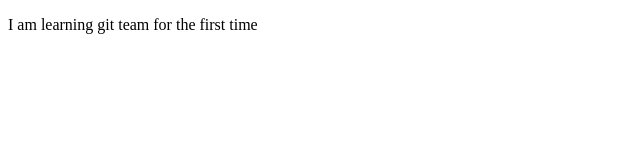
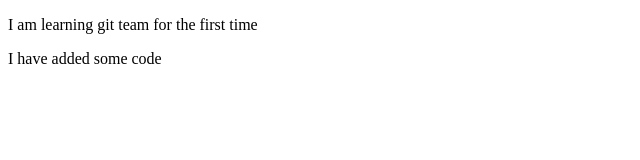
Before and after one commit to nhwnahid007/dummy_repo, a plain HTML site: page musa.html in a window 1280 px wide. Shown: the whole page, without its empty margins (0-640 px from the left). Drawn offline with Linux system fonts and the light colour scheme.

Commit message:
Update musa.html

```diff
--- a/musa.html
+++ b/musa.html
@@ -7,5 +7,6 @@
 </head>
 <body>
     <p>I am learning git team for the first time</p>
+     <p>I have added some code </p>
 </body>
 </html>
```
